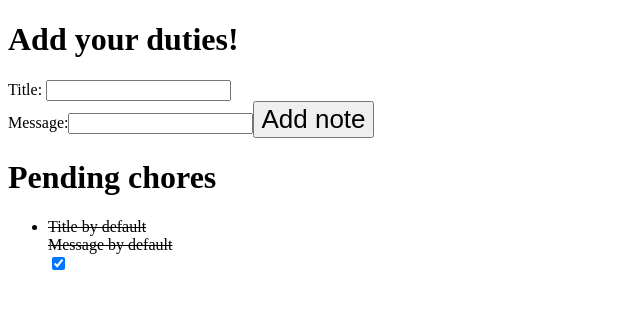
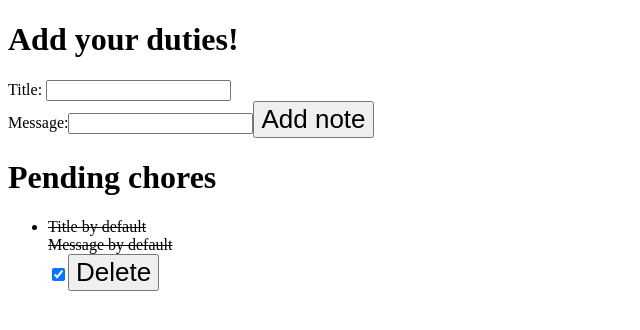
Before and after one commit to MarkNin07/ToDoList, a React (Vite) app: page / in a window 1280 px wide. Shown: the top 330 px of the page, without its empty margins (0-640 px from the left). Built offline with nearby package versions, Linux system fonts and the light colour scheme.

Commit message:
Delete button
onDelete function was created to generate a command to delete the note. New variables that trigger that functionality are on remove-note

```diff
--- a/src/components/Reducer.jsx
+++ b/src/components/Reducer.jsx
@@ -17,10 +17,13 @@ const Reducer = (state, action) => {
                 ...state, listOfNotes: newListOfNotesAddedOne
             }
             return newStateAddNote
+
         case 'remove-note':
-            return state
+            const newListOfNotesWithoutPayloadNote = state.listOfNotes.filter(note => note.id !== action.payload.id)
+            const newStateWithNoteDeleted = {...state, listOfNotes: newListOfNotesWithoutPayloadNote}
+            return newStateWithNoteDeleted
+
         case 'update-note':
-            console.log(action.payload);
             const newListOfNotes = state.listOfNotes.filter(note => note.id !== action.payload.id)
             const newListOfNotesWithModification = [...newListOfNotes, action.payload]
             const newStateModifiedCheckbox = {...state, listOfNotes: newListOfNotesWithModification}
--- a/src/components/ToDoList.jsx
+++ b/src/components/ToDoList.jsx
@@ -7,12 +7,17 @@ const ToDoList = () => {
 
     const onCheckbox = (event, note) => {
         const checked = event.currentTarget.checked;
-        console.log(checked);
-        console.log(note);
         dispatch({
             type: 'update-note',
             payload: {...note,
             done: checked}
+        })
+    }
+
+    const onDelete = (note) => {
+        dispatch({
+            type: 'remove-note',
+            payload: note
         })
     }
 
@@ -25,7 +30,9 @@ const ToDoList = () => {
                         {note.title} <br />
                         {note.message} <br />
                         <input onChange={(event) => onCheckbox(event, note)} type="checkbox" checked={note.done} />
+                        <button onClick={() => onDelete(note)}>Delete</button>
                     </li>
+
                 })}
             </ul>
         </div>
```
